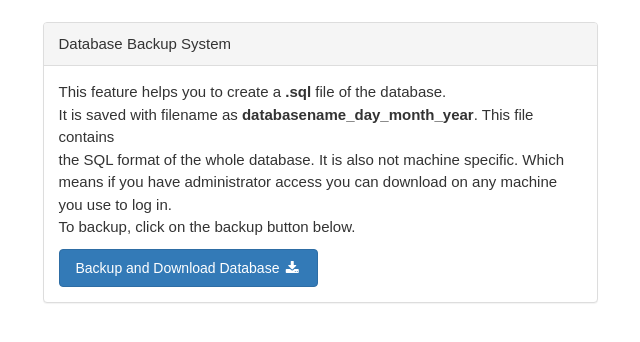
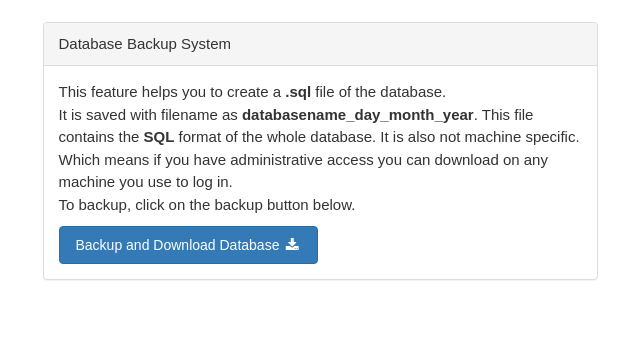
Before and after one commit to nanaakuffu/dia, a PHP site: page /down_page.php in a window 1280 px wide. Shown: the part 51-393 px from the top of the page, without its empty margins (320-960 px from the left). Run offline with PHP 8.4, Linux system fonts and the light colour scheme; the visitor is signed in with stand-in values (Sample User, id 1).

Commit message:
More fixes

```diff
--- a/down_page.php
+++ b/down_page.php
@@ -17,9 +17,9 @@
                 <div class='panel-heading'> Database Backup System </div>
                 <div class='panel-body'>
                   This feature helps you to create a <b>.sql</b> file of the database.<br />
-                  It is saved with filename as <b>databasename_day_month_year</b>. This file contains<br />
-                  the SQL format of the whole database. It is also not machine specific. Which means
-                  if you have administrator access you can download on any machine you use to log in.
+                  It is saved with filename as <b>databasename_day_month_year</b>. This file contains
+                  the <b>SQL</b> format of the whole database. It is also not machine specific. Which means
+                  if you have administrative access you can download on any machine you use to log in.
                   <p> To backup, click on the backup button below.</p>
 
                   <form action='download.php' id='btn_button' method='POST'>
```
